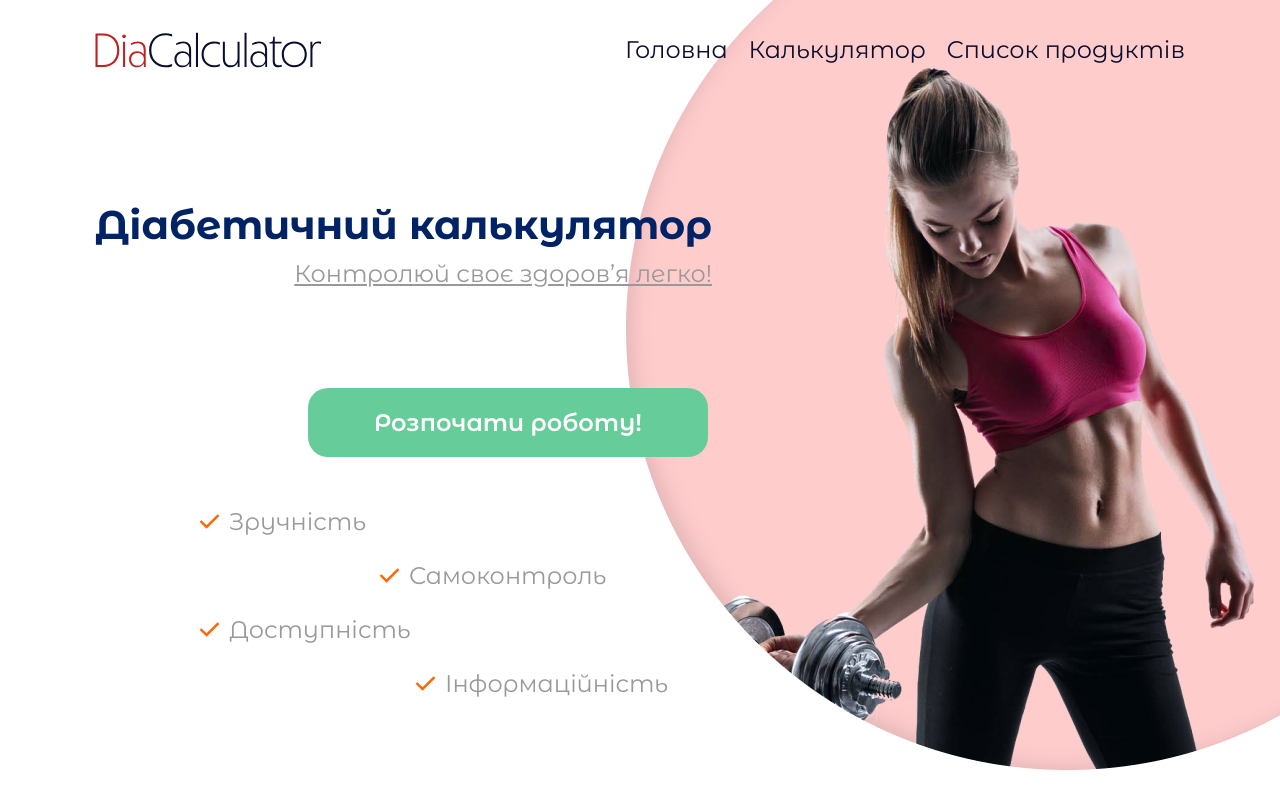
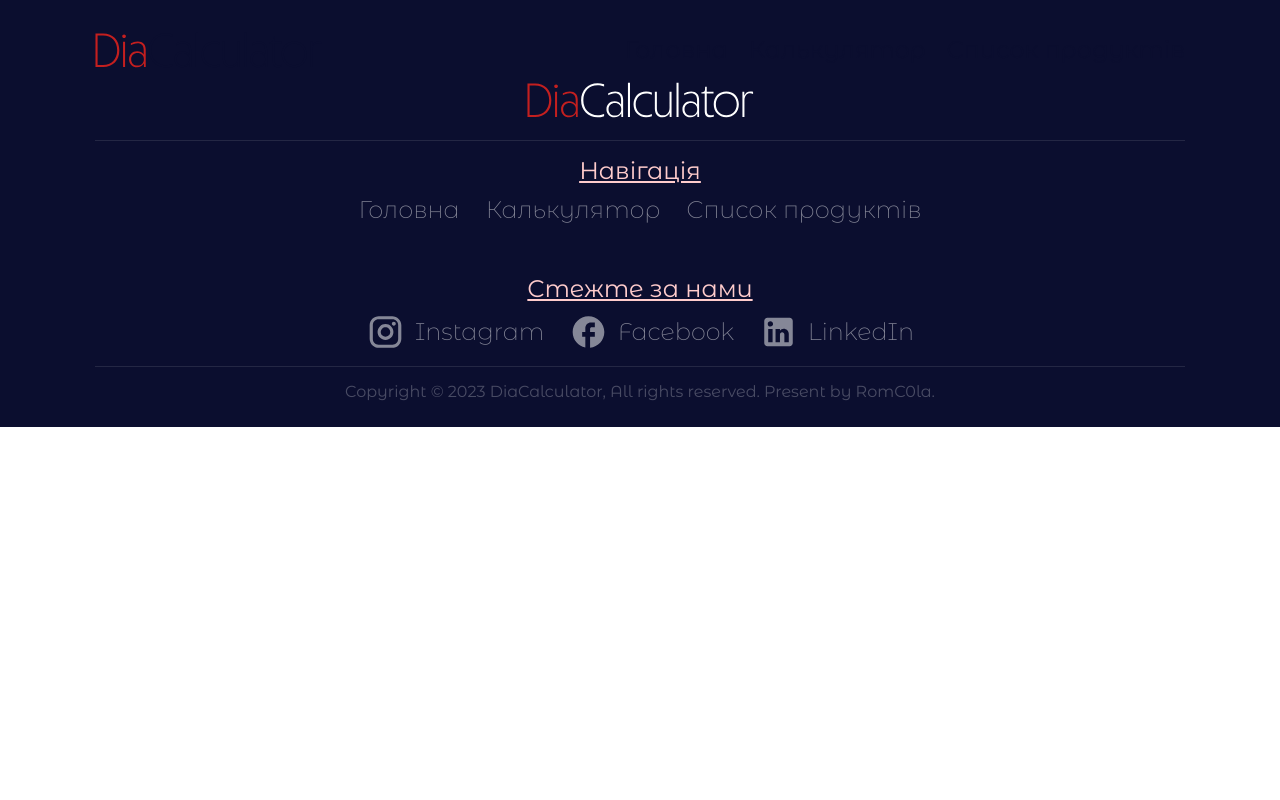
Before and after one commit to akmeD0/DiaCalculator, a React (Create React App) app: page / in a window 1280 px wide. Shown: the top 800 px of the page. Built offline with nearby package versions, Linux system fonts and the light colour scheme.

Commit message:
modified:   src/Components/App.js

```diff
--- a/src/Components/App.js
+++ b/src/Components/App.js
@@ -58,7 +58,7 @@ export default class App extends Component {
             <div className='wrapper'>
                 <HeaderDesc navigation={this.state.navigation} />
                 <Routes>
-                    <Route path='/' element={<HomePage title="DiaCalculator | Головна" />} />
+                    <Route path='/DiaCalculator' element={<HomePage title="DiaCalculator | Головна" />} />
                     <Route path='/calculator' element={<Calculator title="DiaCalculator | Калькулятор" />} />
                     <Route path='/full-list' element={<FullList title="DiaCalculator | Список продуктів" />} />
                 </Routes>
```
